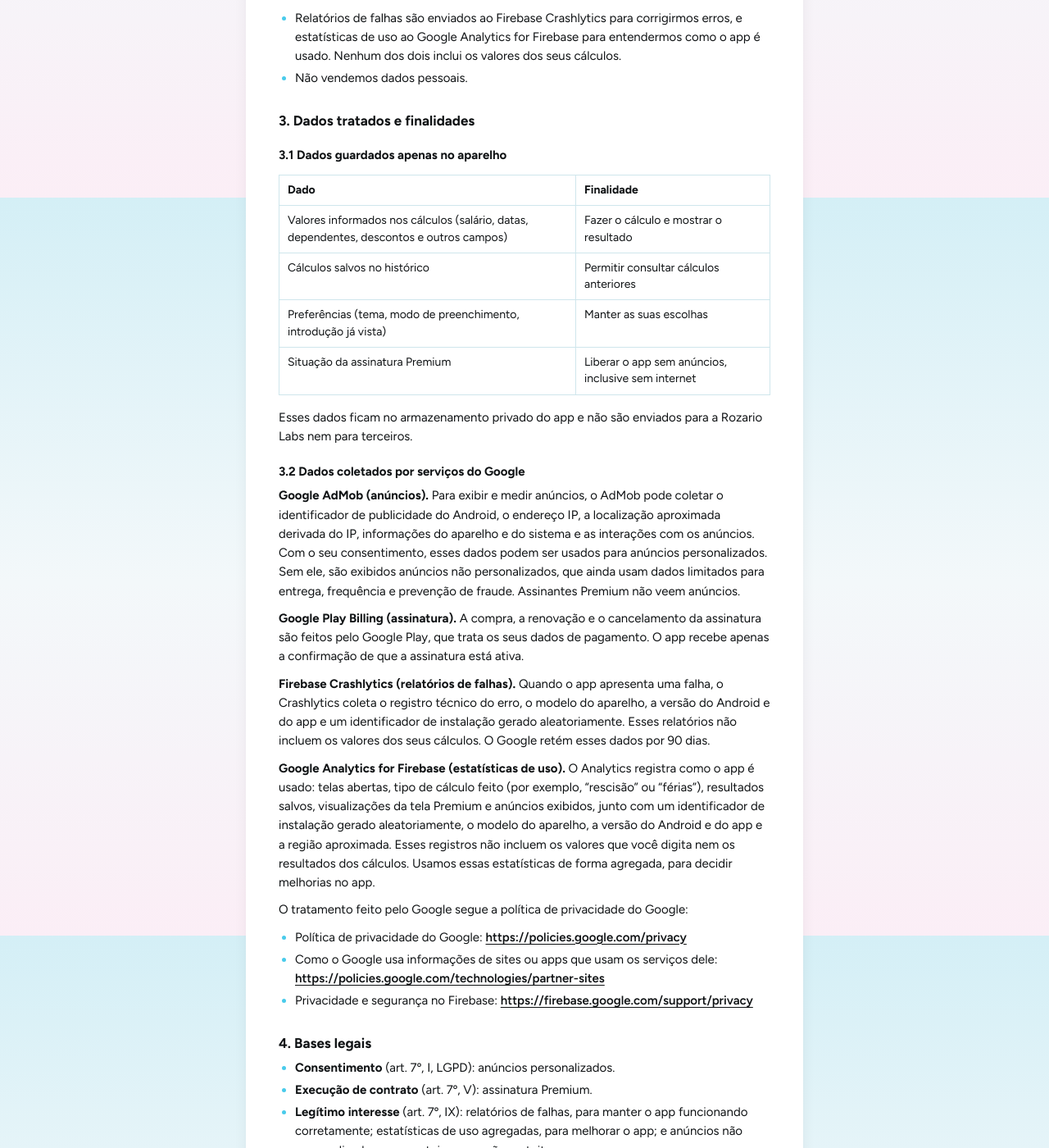
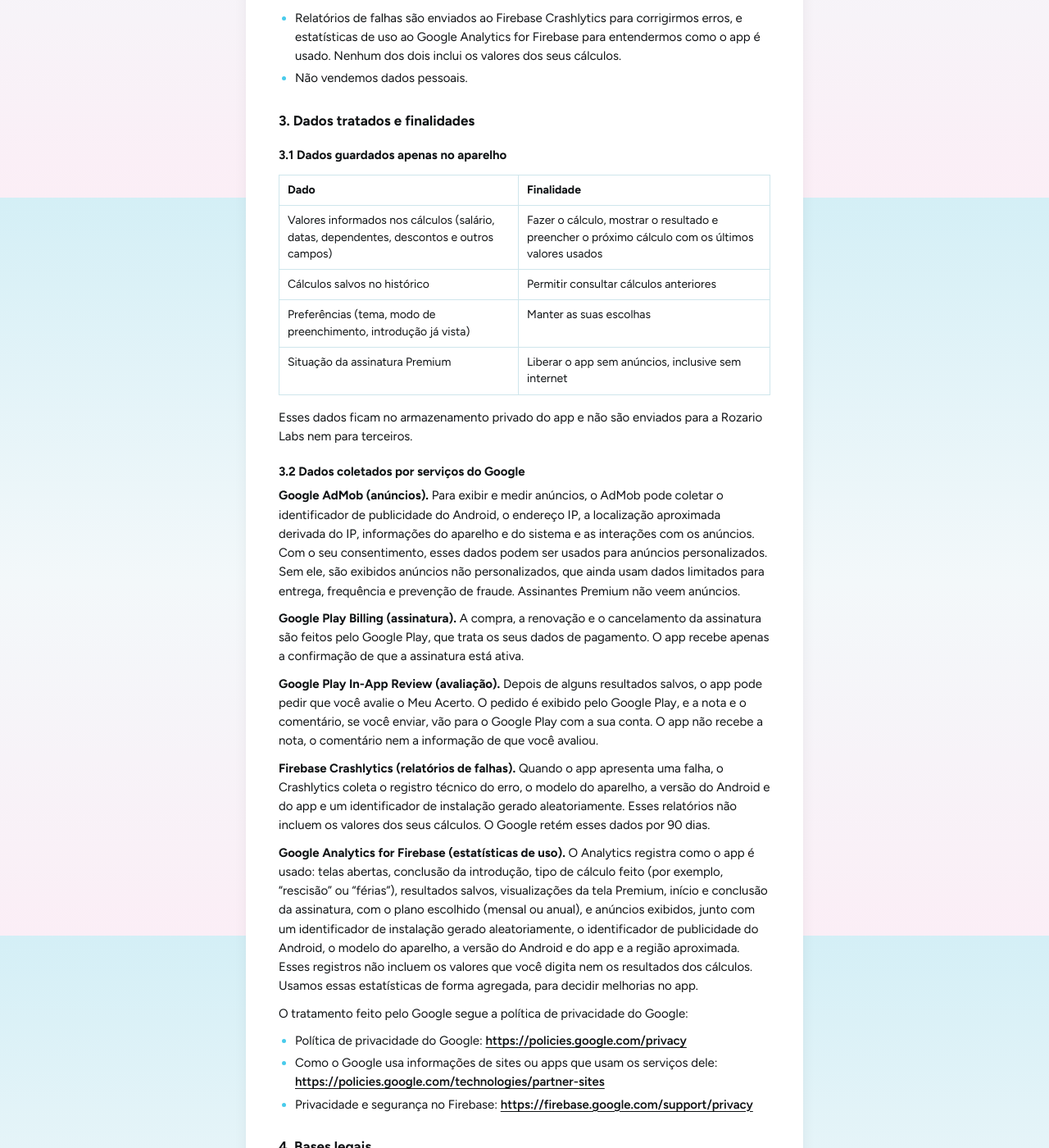
Before and after one commit to rozariolabs/rozariolabs.github.io, a Jekyll site: the page built from privacidade.md, in a window 1280 px wide and 1400 px high, scrolled down 659 px. Shown: the whole window at 82% size. Built offline with Jekyll 4.4.1, drawn with Linux system fonts in a browser that asks for light colours; some of the changed text lies outside the part shown.

Commit message:
docs: politica cita eventos da assinatura, ID de publicidade no Analytics e pedido de avaliacao
Co-Authored-By: Claude Opus 5.5 <noreply@anthropic.com>

```diff
--- a/privacidade.md
+++ b/privacidade.md
@@ -29,7 +29,7 @@ Contato para qualquer assunto de privacidade, inclusive o exercício dos seus di
 
 | Dado | Finalidade |
 |---|---|
-| Valores informados nos cálculos (salário, datas, dependentes, descontos e outros campos) | Fazer o cálculo e mostrar o resultado |
+| Valores informados nos cálculos (salário, datas, dependentes, descontos e outros campos) | Fazer o cálculo, mostrar o resultado e preencher o próximo cálculo com os últimos valores usados |
 | Cálculos salvos no histórico | Permitir consultar cálculos anteriores |
 | Preferências (tema, modo de preenchimento, introdução já vista) | Manter as suas escolhas |
 | Situação da assinatura Premium | Liberar o app sem anúncios, inclusive sem internet |
@@ -42,9 +42,11 @@ Esses dados ficam no armazenamento privado do app e não são enviados para a Ro
 
 **Google Play Billing (assinatura).** A compra, a renovação e o cancelamento da assinatura são feitos pelo Google Play, que trata os seus dados de pagamento. O app recebe apenas a confirmação de que a assinatura está ativa.
 
+**Google Play In-App Review (avaliação).** Depois de alguns resultados salvos, o app pode pedir que você avalie o Meu Acerto. O pedido é exibido pelo Google Play, e a nota e o comentário, se você enviar, vão para o Google Play com a sua conta. O app não recebe a nota, o comentário nem a informação de que você avaliou.
+
 **Firebase Crashlytics (relatórios de falhas).** Quando o app apresenta uma falha, o Crashlytics coleta o registro técnico do erro, o modelo do aparelho, a versão do Android e do app e um identificador de instalação gerado aleatoriamente. Esses relatórios não incluem os valores dos seus cálculos. O Google retém esses dados por 90 dias.
 
-**Google Analytics for Firebase (estatísticas de uso).** O Analytics registra como o app é usado: telas abertas, tipo de cálculo feito (por exemplo, "rescisão" ou "férias"), resultados salvos, visualizações da tela Premium e anúncios exibidos, junto com um identificador de instalação gerado aleatoriamente, o modelo do aparelho, a versão do Android e do app e a região aproximada. Esses registros não incluem os valores que você digita nem os resultados dos cálculos. Usamos essas estatísticas de forma agregada, para decidir melhorias no app.
+**Google Analytics for Firebase (estatísticas de uso).** O Analytics registra como o app é usado: telas abertas, conclusão da introdução, tipo de cálculo feito (por exemplo, "rescisão" ou "férias"), resultados salvos, visualizações da tela Premium, início e conclusão da assinatura, com o plano escolhido (mensal ou anual), e anúncios exibidos, junto com um identificador de instalação gerado aleatoriamente, o identificador de publicidade do Android, o modelo do aparelho, a versão do Android e do app e a região aproximada. Esses registros não incluem os valores que você digita nem os resultados dos cálculos. Usamos essas estatísticas de forma agregada, para decidir melhorias no app.
 
 O tratamento feito pelo Google segue a política de privacidade do Google:
 
```
Also changed, not shown: other parts of privacidade.md (+1 -1 lines), tools/check.mjs (+4 -4 lines).
